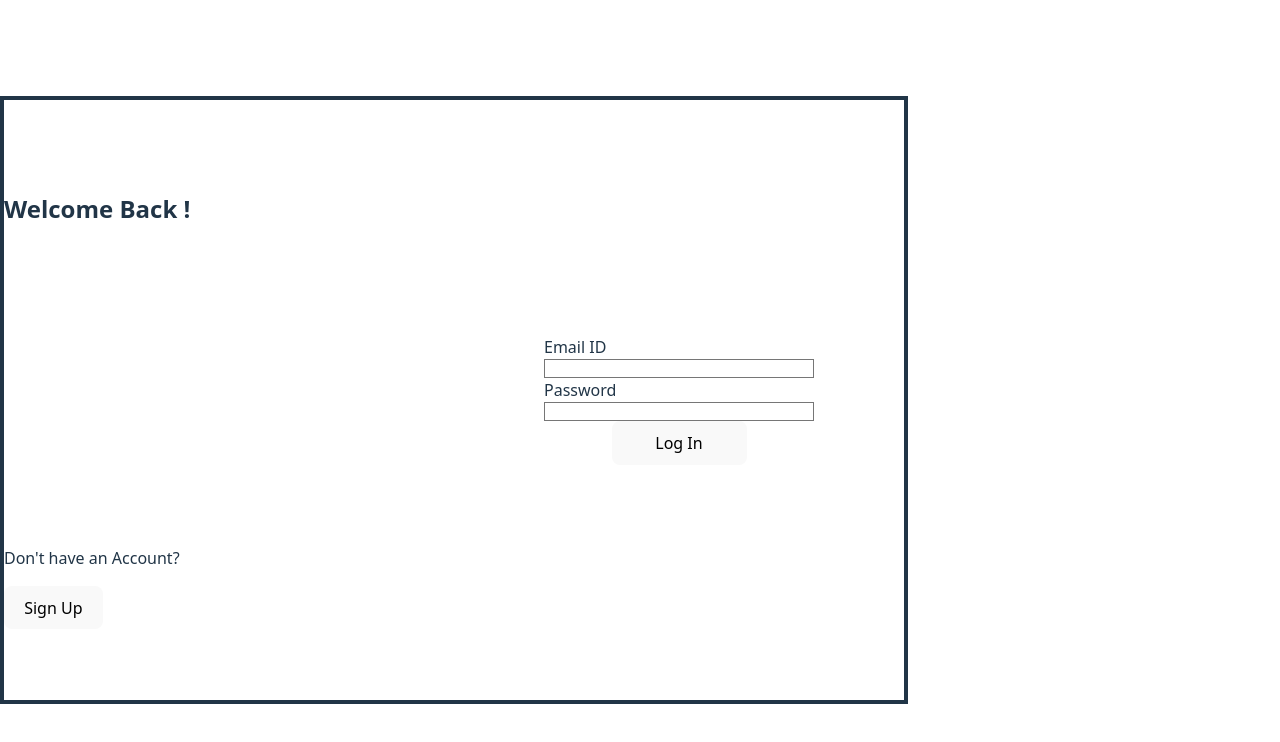
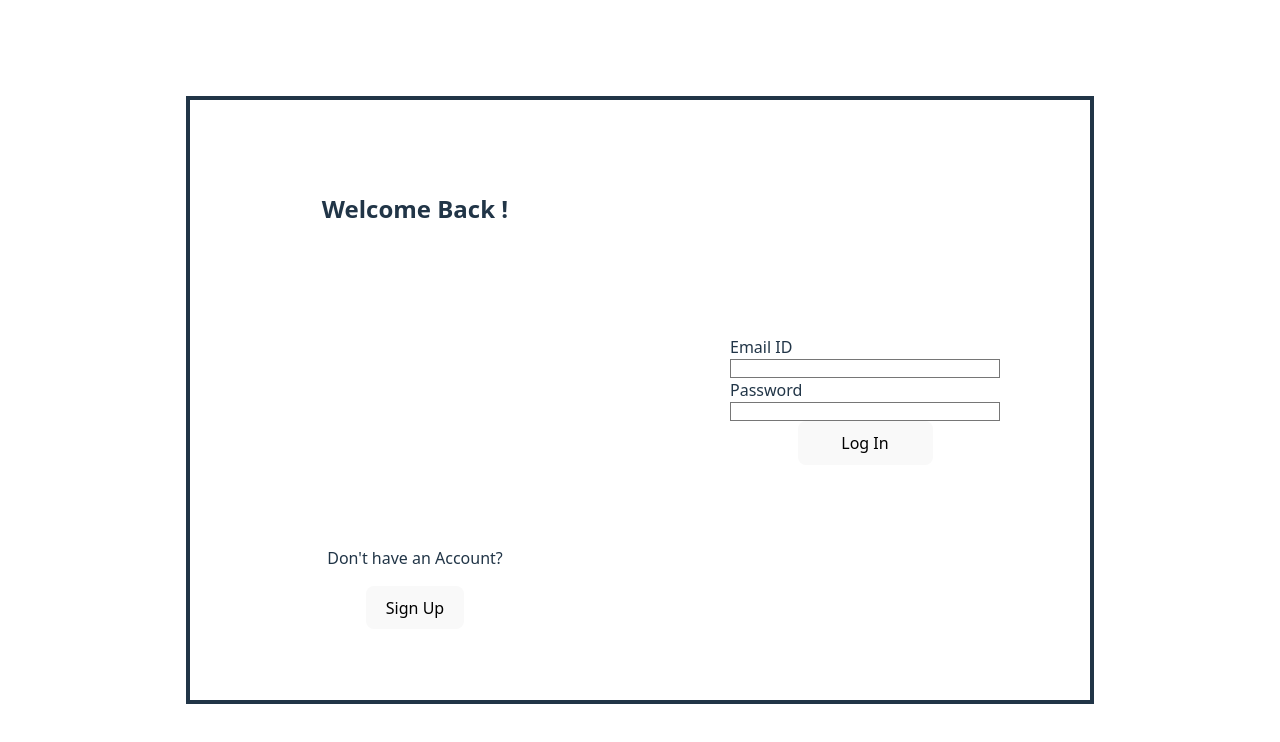
Before and after one commit to crynce/ShoCanvasReact, a React (Vite) app: page / in a window 1280 px wide. Shown: the top 742 px of the page. Built offline with nearby package versions, Linux system fonts and the light colour scheme; a web font is replaced by a local one.

Commit message:
readme file added and login form section break added

```diff
--- a/src/components/LoginForm/LoginForm.jsx
+++ b/src/components/LoginForm/LoginForm.jsx
@@ -57,8 +57,8 @@ export default function LoginForm() {
         [&.animateBar]:after:w-full [&.animateBar]:after:left-0 [&.animateBar]:after:animate-coverAndRetract"
     >
       <div
-        className="w-1/2 flex flex-col justify-around relative
-        after:absolute after:top-[10%] after:right-0 after:w-px after:h-[80%] after:bg-white"
+        className="w-1/2 flex flex-col justify-around align-center relative text-center
+        after:absolute after:top-[10%] after:right-0 after:w-px after:h-[80%] after:bg-white left-sidebar"
       >
         <h2 className="mb-10 text-2xl font-bold text-white font-bitcount">
           {formName == "LoginForm" ? "Welcome Back !" : "Draw Anything"}
--- a/src/index.css
+++ b/src/index.css
@@ -15,6 +15,9 @@
   text-rendering: optimizeLegibility;
   -webkit-font-smoothing: antialiased;
   -moz-osx-font-smoothing: grayscale;
+}
+#root {
+  width: 100%;
 }
 
 a {
@@ -70,3 +73,12 @@ button:focus-visible {
     background-color: #f9f9f9;
   }
 }
+.left-sidebar::after {
+  content: "";
+  position: absolute;
+  top: 10%;
+  right: 0;
+  width: 1px;
+  height: 80%;
+  background-color: #fff;
+}
```
Also changed, not shown: 1 other file (tests, documents, lock files or other folders).
